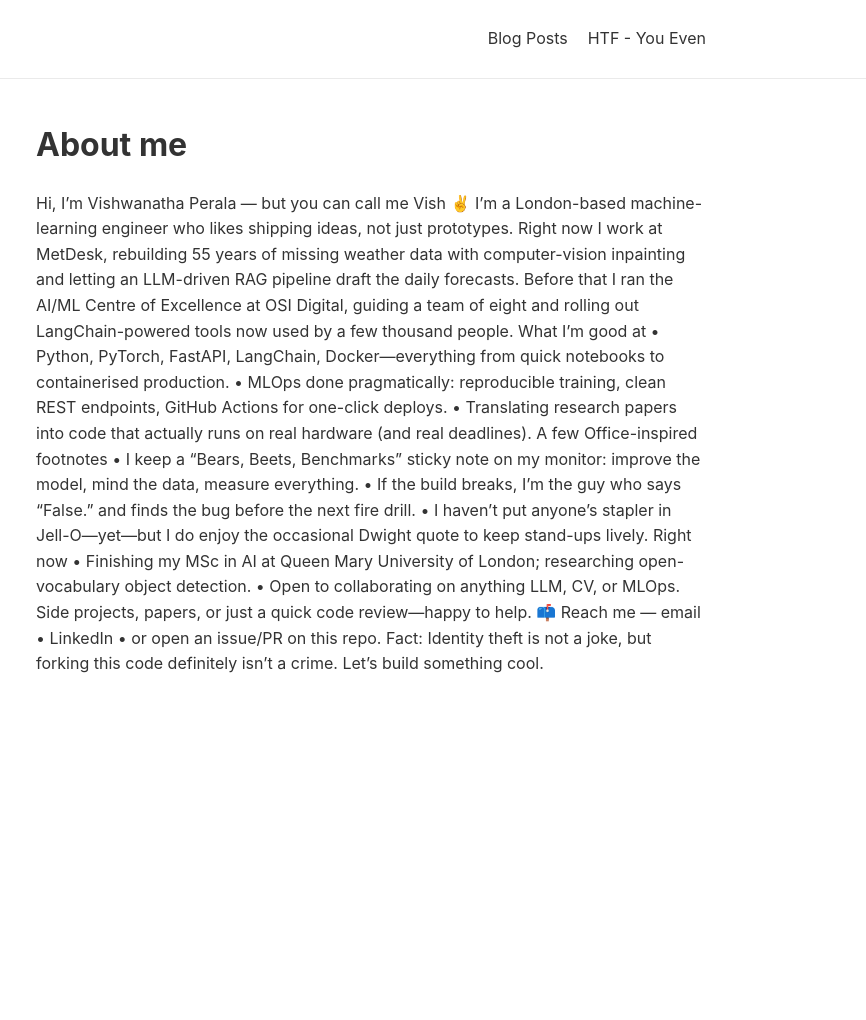
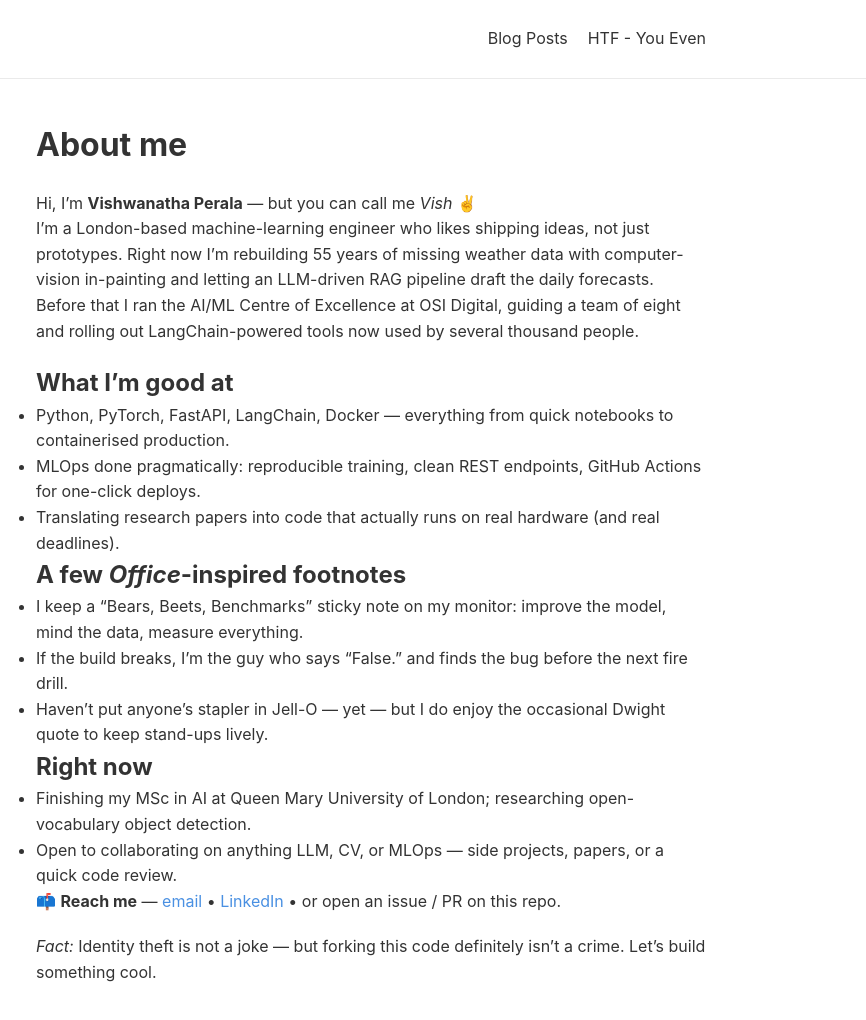
Before and after one commit to SuryaViswanath/suryaviswanath.github.io, a plain HTML site: page index.html in a window 1280 px wide. Shown: the full height of the page, 414-1280 px from the left. Before the commit the page ends 800 px from the top, so only its background shows below. Drawn offline with Linux system fonts and the light colour scheme.

Commit message:
Update index.html

```diff
--- a/index.html
+++ b/index.html
@@ -218,33 +218,52 @@
                 </div>
             </section>
 
-            <section class="about">
-                <h1>About me</h1>
-                <p>
-                    Hi, I’m Vishwanatha Perala — but you can call me Vish ✌️
+<section class="about">
+  <h1>About me</h1>
 
-                    I’m a London-based machine-learning engineer who likes shipping ideas, not just prototypes. Right now I work at MetDesk, rebuilding 55 years of missing weather data with computer-vision inpainting and letting an LLM-driven RAG pipeline draft the daily forecasts. Before that I ran the AI/ML Centre of Excellence at OSI Digital, guiding a team of eight and rolling out LangChain-powered tools now used by a few thousand people.
+  <!-- intro -->
+  <p>
+    Hi, I’m <strong>Vishwanatha Perala</strong> — but you can call me <em>Vish</em> ✌️ <br>
+    I’m a London-based machine-learning engineer who likes shipping ideas, not just prototypes.
+    Right now I’m rebuilding 55 years of missing weather data with computer-vision in-painting and
+    letting an LLM-driven RAG pipeline draft the daily forecasts.
+    Before that I ran the AI/ML Centre of Excellence at OSI Digital, guiding a team of eight and
+    rolling out LangChain-powered tools now used by several thousand people.
+  </p>
 
-                    What I’m good at
-                        •	Python, PyTorch, FastAPI, LangChain, Docker—everything from quick notebooks to containerised production.
-                        •	MLOps done pragmatically: reproducible training, clean REST endpoints, GitHub Actions for one-click deploys.
-                        •	Translating research papers into code that actually runs on real hardware (and real deadlines).
+  <!-- skills -->
+  <h2>What I’m good at</h2>
+  <ul>
+    <li>Python, PyTorch, FastAPI, LangChain, Docker — everything from quick notebooks to containerised production.</li>
+    <li>MLOps done pragmatically: reproducible training, clean REST endpoints, GitHub Actions for one-click deploys.</li>
+    <li>Translating research papers into code that actually runs on real hardware (and real deadlines).</li>
+  </ul>
 
-                    A few Office-inspired footnotes
-                        •	I keep a “Bears, Beets, Benchmarks” sticky note on my monitor: improve the model, mind the data, measure everything.
-                        •	If the build breaks, I’m the guy who says “False.” and finds the bug before the next fire drill.
-                        •	I haven’t put anyone’s stapler in Jell-O—yet—but I do enjoy the occasional Dwight quote to keep stand-ups lively.
+  <!-- The-Office flair -->
+  <h2>A few <em>Office</em>-inspired footnotes</h2>
+  <ul>
+    <li>I keep a “Bears, Beets, Benchmarks” sticky note on my monitor: improve the model, mind the data, measure everything.</li>
+    <li>If the build breaks, I’m the guy who says “False.” and finds the bug before the next fire drill.</li>
+    <li>Haven’t put anyone’s stapler in Jell-O — yet — but I do enjoy the occasional Dwight quote to keep stand-ups lively.</li>
+  </ul>
 
-                    Right now
-                        •	Finishing my MSc in AI at Queen Mary University of London; researching open-vocabulary object detection.
-                        •	Open to collaborating on anything LLM, CV, or MLOps. Side projects, papers, or just a quick code review—happy to help.
+  <!-- current focus -->
+  <h2>Right now</h2>
+  <ul>
+    <li>Finishing my MSc in AI at Queen Mary University of London; researching open-vocabulary object detection.</li>
+    <li>Open to collaborating on anything LLM, CV, or MLOps — side projects, papers, or a quick code review.</li>
+  </ul>
 
-                    📫 Reach me — email • LinkedIn • or open an issue/PR on this repo.
+  <!-- contact -->
+  <p>
+    📫 <strong>Reach me</strong> —
+    <a href="mailto:peralaviswanath@gmail.com">email</a> •
+    <a href="https://www.linkedin.com/in/suryaviswanath/">LinkedIn</a> •
+    or open an issue / PR on this repo.
+  </p>
 
-                    Fact: Identity theft is not a joke, but forking this code definitely isn’t a crime. Let’s build something cool.
-                </p>
-                </div>
-            </section>
+  <p><em>Fact:</em> Identity theft is not a joke — but forking this code definitely isn’t a crime. Let’s build something cool.</p>
+</section>
         </main>
     </div>
 </body>
```
